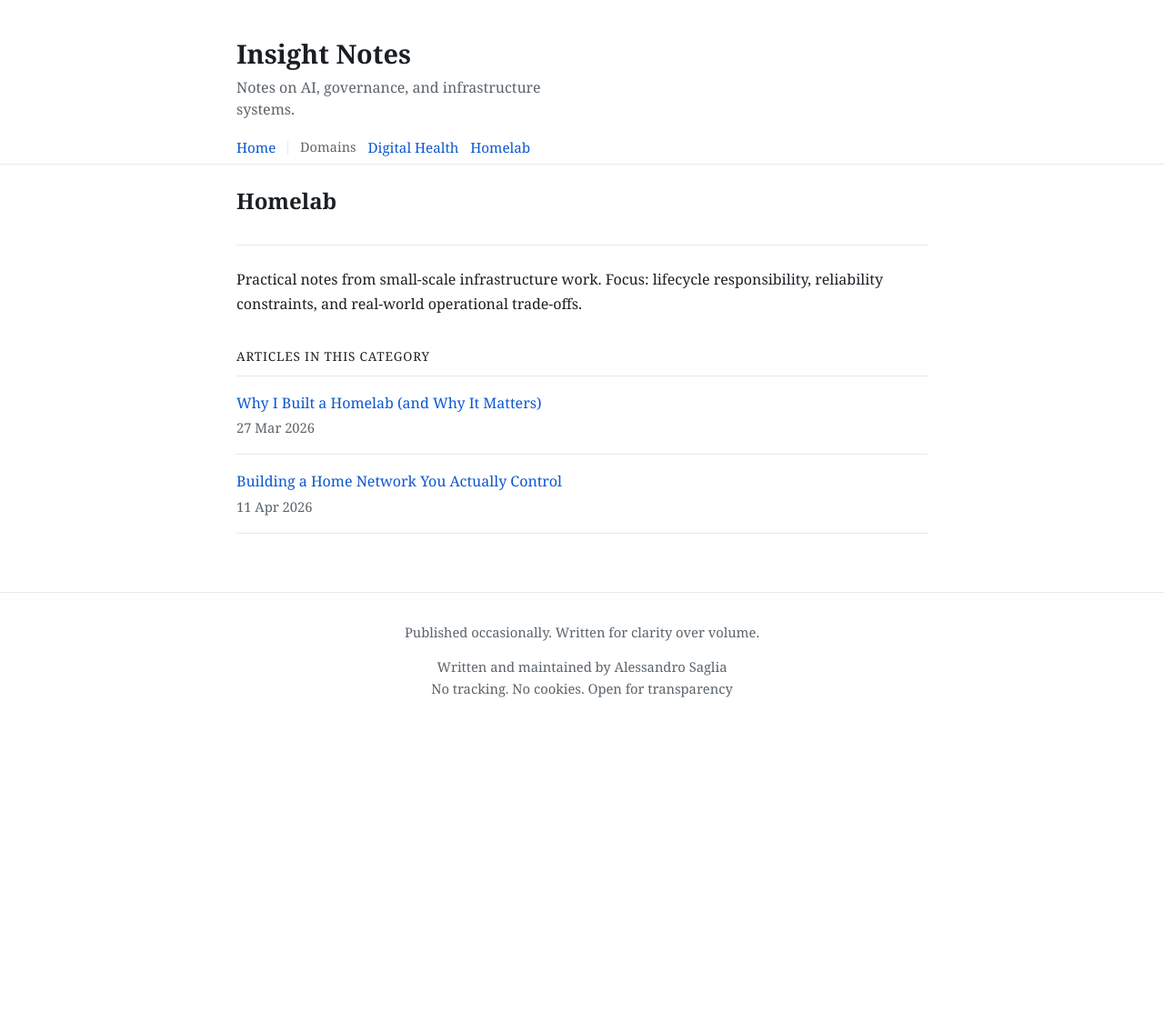
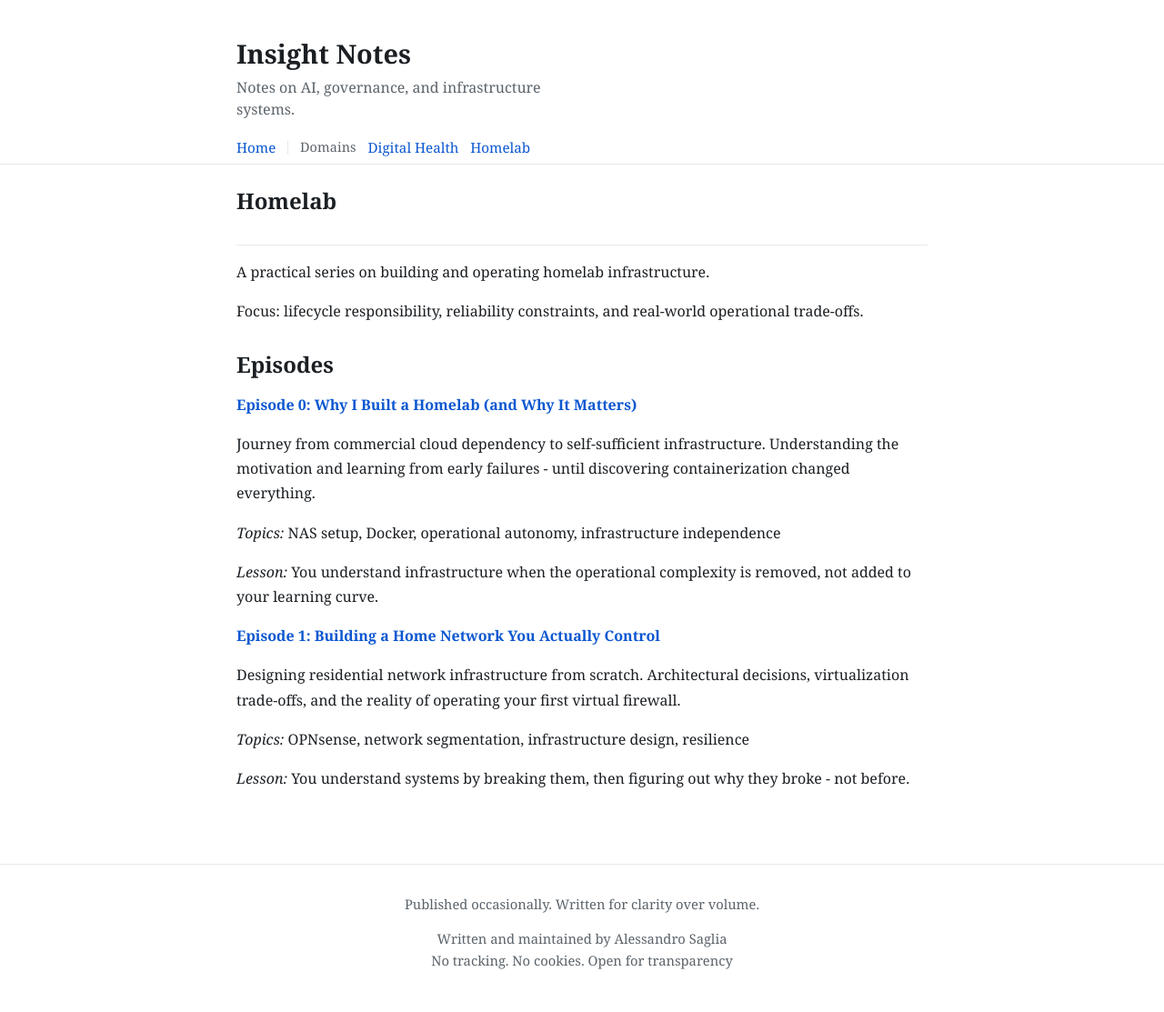
Before and after one commit to ale-saglia/insight, a Jekyll site: the page built from src/homelab/README.md, in a window 1280 px wide. Shown: the whole page at 91% size. Built offline with Jekyll 4.4.1, drawn with Linux system fonts in a browser that asks for light colours; before the commit the page ends 900 px from its top, so only the background shows below that.

Commit message:
feat(category): improve article listing by filtering and displaying relevant articles fix(styles): adjust article header margin for better layout consistency fix(index): correct summary formatting in category list fix(single-source-truth): standardize hyphen usage in text fix(process-you-know): standardize hyphen usage in image caption fix(homelab): update README summary and add episode descriptions for clarity

```diff
--- a/_layouts/category.html
+++ b/_layouts/category.html
@@ -9,16 +9,27 @@ layout: default
 
   {{ content }}
 
-  <p class="section-label">Articles in this category</p>
+  {% assign category_articles = "" | split: "" %}
+  {% for article in site.pages %}
+    {% if article.category == page.category and article.date %}
+      {% assign filename = article.path | split: "/" | last %}
+      {% assign first_char = filename | slice: 0 %}
+      {% if first_char != "0" and first_char != "1" and first_char != "2" and first_char != "3" and first_char != "4" and first_char != "5" and first_char != "6" and first_char != "7" and first_char != "8" and first_char != "9" %}
+        {% assign category_articles = category_articles | push: article %}
+      {% endif %}
+    {% endif %}
+  {% endfor %}
 
-  <ul class="article-list">
-    {% for article in site.pages %}
-      {% if article.category == page.category and article.date %}
+  {% if category_articles.size > 0 %}
+    <p class="section-label">Articles in this category</p>
+
+    <ul class="article-list">
+      {% for article in category_articles %}
         <li>
           <a href="{{ article.url | relative_url }}">{{ article.title }}</a>
           <span class="article-meta">{{ article.date | date: "%d %b %Y" }}</span>
         </li>
-      {% endif %}
-    {% endfor %}
-  </ul>
+      {% endfor %}
+    </ul>
+  {% endif %}
 </article>
--- a/assets/styles.css
+++ b/assets/styles.css
@@ -205,7 +205,7 @@ h3 {
 
 .article-header {
   margin-top: 1.5rem;
-  margin-bottom: 1.5rem;
+  margin-bottom: 0;
   padding-bottom: 1.5rem;
   border-bottom: 1px solid var(--line);
 }
--- a/src/homelab/README.md
+++ b/src/homelab/README.md
@@ -3,8 +3,27 @@ layout: category
 title: Homelab
 category: homelab
 permalink: /homelab/
-summary: Small-scale infrastructure practice focused on reliability, lifecycle responsibility, and operational constraints.
+summary: A series on building and operating small-scale infrastructure with responsibility and intent.
 ---
 
-Practical notes from small-scale infrastructure work.
+A practical series on building and operating homelab infrastructure.
+
 Focus: lifecycle responsibility, reliability constraints, and real-world operational trade-offs.
+
+## Episodes
+
+**[Episode 0: Why I Built a Homelab (and Why It Matters)](/homelab/why-homelab-matters/)**
+
+Journey from commercial cloud dependency to self-sufficient infrastructure. Understanding the motivation and learning from early failures - until discovering containerization changed everything.
+
+*Topics:* NAS setup, Docker, operational autonomy, infrastructure independence
+
+*Lesson:* You understand infrastructure when the operational complexity is removed, not added to your learning curve.
+
+**[Episode 1: Building a Home Network You Actually Control](/homelab/home-network-design/)**
+
+Designing residential network infrastructure from scratch. Architectural decisions, virtualization trade-offs, and the reality of operating your first virtual firewall.
+
+*Topics:* OPNsense, network segmentation, infrastructure design, resilience
+
+*Lesson:* You understand systems by breaking them, then figuring out why they broke - not before.
```
Also changed, not shown: index.md (+1 -1 lines), src/digital-health/single-source-truth-no-tech-problem.md (+9 -9 lines), src/general/process-you-know-but-cannot-describe.md (+1 -1 lines), src/homelab/0-why-homelab-matters.md (+4 -4 lines).
